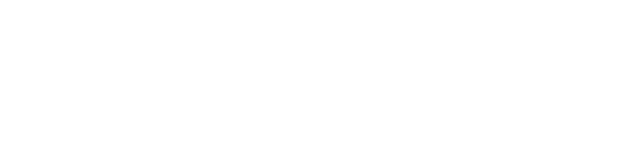
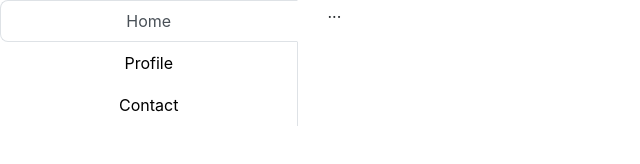
Before and after one commit to JayaPK21/Portfolio-Website, a plain HTML site: page index.html in a window 1280 px wide. Shown: the whole page, without its empty margins (0-640 px from the left). Drawn offline with nearby package versions, Linux system fonts and the light colour scheme.

Commit message:
Adds bootsrap nav-tabs for the main content of website

```diff
--- a/assets/style.css
+++ b/assets/style.css
@@ -0,0 +1,17 @@
+/* Overriding bootstrap classes to change the Nav tab to Vertical alignment from Horizontal Alignment */
+.nav-tabs .nav-item.show .nav-link, .nav-tabs .nav-link.active{
+    border-color: #dee2e6 #fff #dee2e6 #dee2e6
+}
+
+.nav-tabs{
+    border-bottom : none;
+    border-right : 1px solid #dee2e6;
+}
+
+.nav-tabs .nav-link{
+    margin-bottom: 0;
+    margin-right: -1px;
+    border-top-left-radius: 0.5rem;
+    border-top-right-radius: 0;
+    border-bottom-left-radius: 0.5rem;
+}
--- a/index.html
+++ b/index.html
@@ -10,7 +10,23 @@
     </head>
     <body>
 
+        <div class="row">
+            <div class="col-3">
+                <div class="nav flex-column nav-tabs" id="nav-tab" role="tablist" aria-orientation="vertical">
+                    <button class="nav-link active" id="nav-home-tab" data-toggle="tab" data-target="#nav-home" type="button" role="tab" aria-controls="nav-home" aria-selected="true">Home</button>
+                    <button class="nav-link" id="nav-profile-tab" data-toggle="tab" data-target="#nav-profile" type="button" role="tab" aria-controls="nav-profile" aria-selected="false">Profile</button>
+                    <button class="nav-link" id="nav-contact-tab" data-toggle="tab" data-target="#nav-contact" type="button" role="tab" aria-controls="nav-contact" aria-selected="false">Contact</button>
+                </div>
+            </div>
 
+            <div class="col-9">
+                <div class="tab-content" id="nav-tabContent">
+                    <div class="tab-pane fade show active" id="nav-home" role="tabpanel" aria-labelledby="nav-home-tab">...</div>
+                    <div class="tab-pane fade" id="nav-profile" role="tabpanel" aria-labelledby="nav-profile-tab">...</div>
+                    <div class="tab-pane fade" id="nav-contact" role="tabpanel" aria-labelledby="nav-contact-tab">...</div>
+                </div>
+            </div>
+        </div>
 
         <!-- Script files -->
         <script src="https://cdn.jsdelivr.net/npm/jquery@3.5.1/dist/jquery.slim.min.js" integrity="sha384-DfXdz2htPH0lsSSs5nCTpuj/zy4C+OGpamoFVy38MVBnE+IbbVYUew+OrCXaRkfj" crossorigin="anonymous"></script>
```
